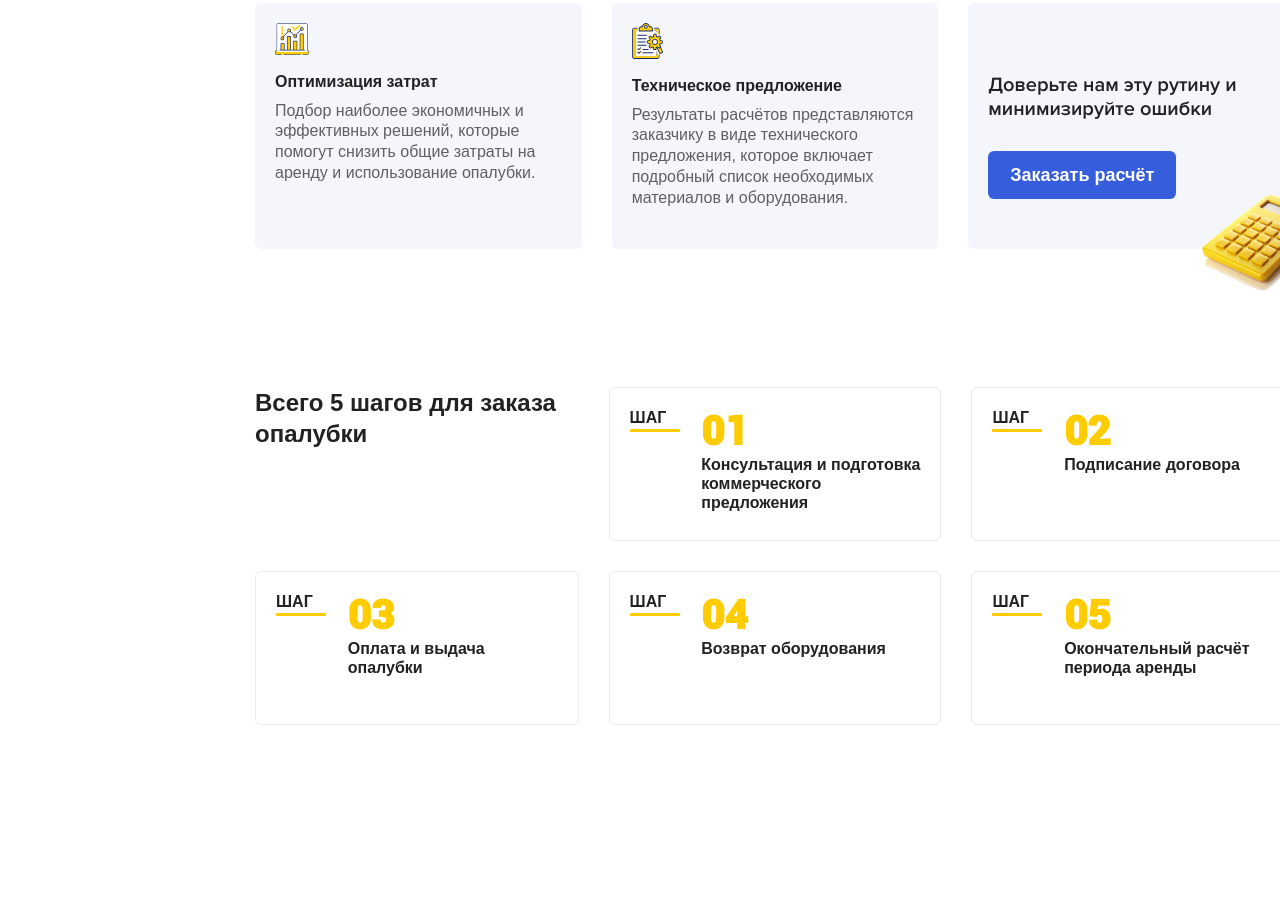
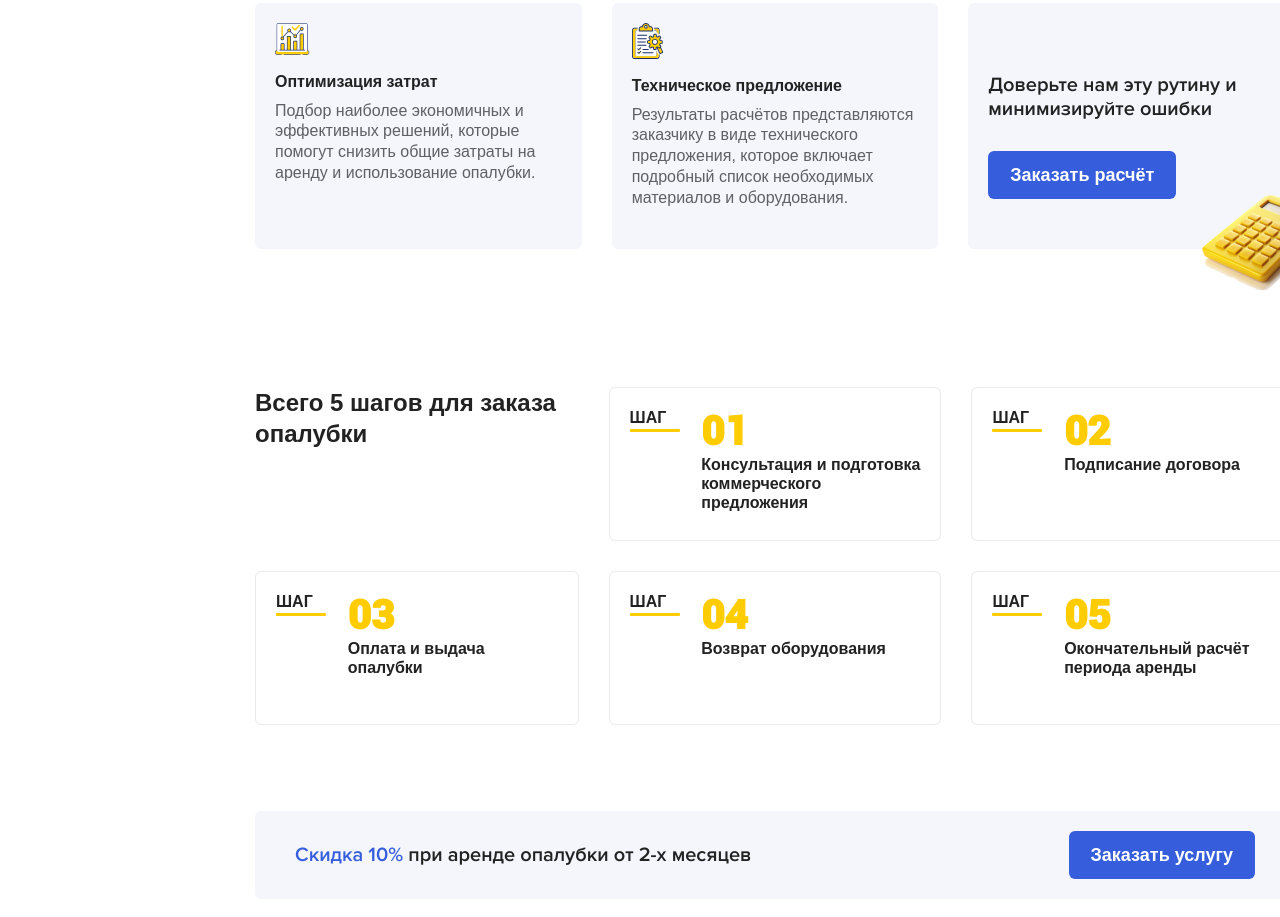
Before and after one commit to tinyRepository/enki-landing, a website: page src/html/index.html in a window 1280 px wide. Shown: the part 1865-2782 px from the top of the page. Drawn offline with nearby package versions, Linux system fonts and the light colour scheme; files that its build step writes are made by us from their sources; files whose address does not match are found by name; a web font is replaced by a local one.

Commit message:
add promo-discount

```diff
--- a/src/html/index.html
+++ b/src/html/index.html
@@ -215,6 +215,15 @@
   </div>
 </div>
 
+        <br />
+        <div class="promo">
+  <p class="promo__text">
+    <span class="promo__text_blue">Скидка 10%</span>
+    при аренде опалубки от 2-х месяцев
+  </p>
+  <button class="button promo__button">Заказать услугу</button>
+</div>
+
       </div>
     </div>
     <script src="./js/scripts.min.js"></script>
--- a/src/styles/layouts/_promo.scss
+++ b/src/styles/layouts/_promo.scss
@@ -14,5 +14,10 @@
     max-width: 642px;
     margin: 0;
     color: #222222;
+
+    &_blue {
+      font-weight: 900;
+      color: #365edc;
+    }
   }
 }
--- a/src/styles/layouts/_steps.scss
+++ b/src/styles/layouts/_steps.scss
@@ -3,6 +3,7 @@
   display: grid;
   gap: 30px;
   grid-template-columns: repeat(3, 1fr);
+  margin-bottom: 68px;
 
   &__item {
     padding: 20px;
```
Also changed, not shown: src/templates/index.html (+2 -0 lines), src/templates/promo-discount.html (added, +7 -0 lines), src/css/styles.min.css.
